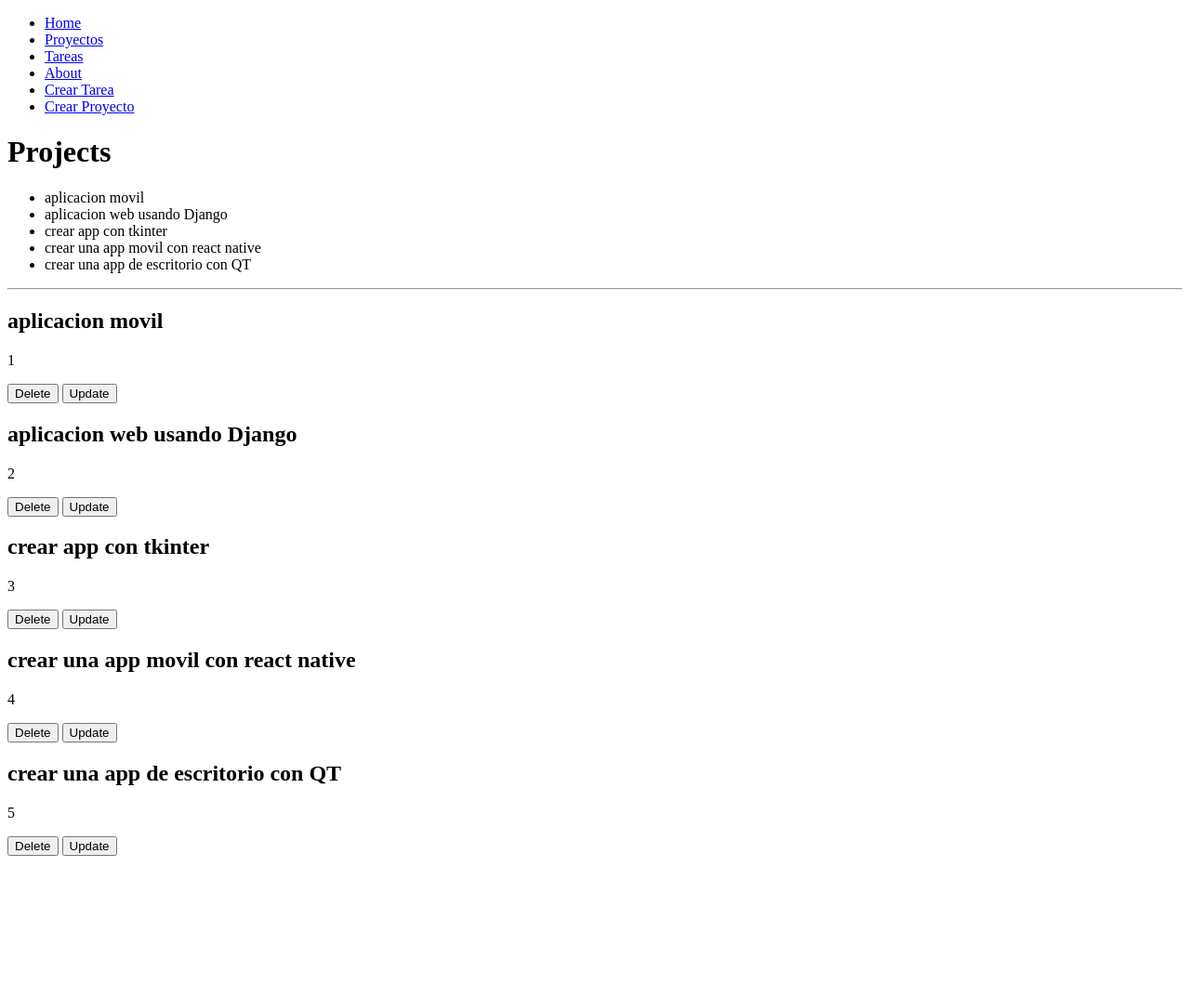
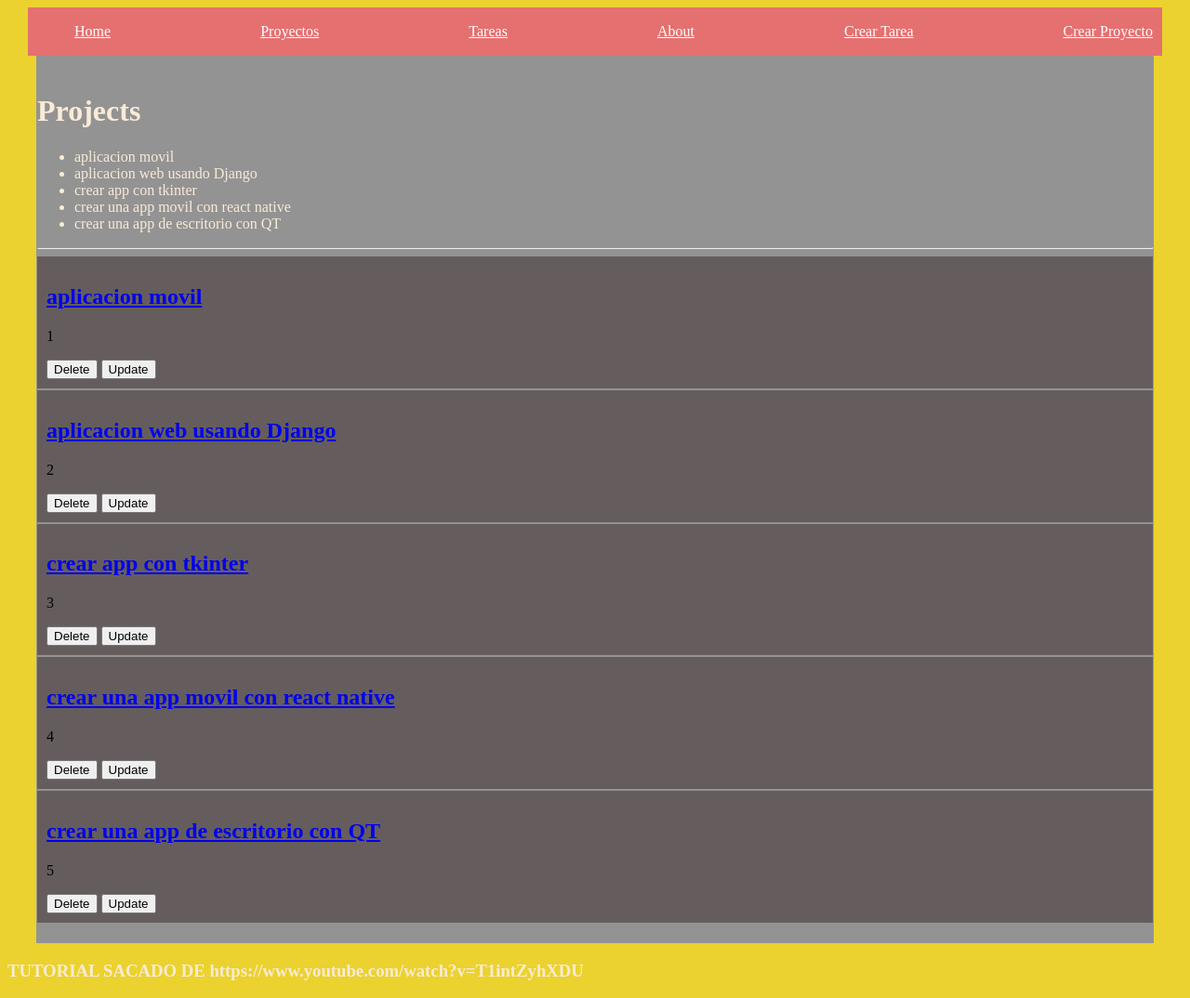
Before and after one commit to JorgeOrVerMur/Django-project, a Django app: page /myapp/projects/ in a window 1280 px wide. Shown: the whole page at 93% size. Before the commit the page ends 921 px from the top, so only its background shows below. Run offline with Django 5.2, Linux system fonts and the light colour scheme; data comes from the database, SQL or seed files in the repository.

Commit message:
feat: implement project details view, task/project creation forms, and site-wide base layout with navigation

```diff
--- a/myapp/form.py
+++ b/myapp/form.py
@@ -2,11 +2,11 @@
 from django import forms
 
 class CreateNewTask(forms.Form):
-    title = forms.CharField(label="Titulo de tarea", max_length=200)
-    description = forms.CharField(widget=forms.Textarea, label="Descripcion", required=False)
+    title = forms.CharField(label="Titulo de tarea", max_length=200, widget=forms.TextInput(attrs={'class': 'input'}))
+    description = forms.CharField(widget=forms.Textarea(attrs={'class': 'input'}), label="Descripcion", required=False)
     done = forms.BooleanField(label="¿Tarea realizada?", required=False, initial=False)
 
 class CreateNewProject(forms.Form):
-    name = forms.CharField(label="Nombre del proyecto", max_length=200)
+    name = forms.CharField(label="Nombre del proyecto", max_length=200, widget=forms.TextInput(attrs={'class': 'input'}))
     #description = forms.CharField(widget=forms.Textarea, label="Descripcion", required=False)
     #url = forms.CharField(widget=forms.Textarea, label="URL", required=False)
--- /dev/null
+++ b/myapp/static/styles/main.css
@@ -0,0 +1,51 @@
+body {
+    background-color: rgb(235, 210, 46);
+    color: antiquewhite;
+}
+
+.navbar {
+    background: #e57070;
+    max-width: 1200px;
+    margin: auto;
+    padding: 1px 10px;
+}
+
+.navbar ul {
+    display: flex;
+    justify-content: space-between;
+}
+
+.navbar ul li {
+    list-style: none;
+    text-decoration: none;
+}
+
+.navbar ul li a:hover {
+    color: aqua;
+}
+
+.navbar ul li a {
+    color: white;
+}
+
+.container {
+    max-width: 1200px;
+    background: #939393;
+    margin: auto;
+    padding: 20px 1px;
+}
+
+.card {
+    background: rgb(101, 93, 93);
+    color: black;
+    padding: 10px;
+    margin-bottom: 2px;
+}
+
+.input {
+    background: wheat;
+    padding: 10px;
+    margin: 5px;
+    text-align: center;
+    display: block;
+}
--- a/myapp/templates/layouts/base.html
+++ b/myapp/templates/layouts/base.html
@@ -1,15 +1,18 @@
+{%load static%}
+
 <!DOCTYPE html>
 <html lang="en">
 
 <head>
     <meta charset="UTF-8">
     <meta name="viewport" content="width=device-width, initial-scale=1.0">
-    <title>Document</title>
+    <title>Django projects</title>
+    <link rel="stylesheet" href="{% static 'styles/main.css' %}">
 </head>
 
 <body>
 
-    <nav>
+    <nav class="navbar ">
         <ul>
             <!-- <li><a href="/myapp">Home</a></li> -->
             <li><a href="{% url 'index' %}">Home</a></li>
@@ -26,8 +29,11 @@
         </ul>
     </nav>
 
-    {%block content%}
-    {%endblock%}
+    <main class="container">
+        {%block content%}
+        {%endblock%}
+    </main>
+    <h3>TUTORIAL SACADO DE https://www.youtube.com/watch?v=T1intZyhXDU</h3>
 </body>
 
 </html>
--- a/myapp/templates/projects/projects.html
+++ b/myapp/templates/projects/projects.html
@@ -16,8 +16,10 @@
 
 
 {% for project in projects %}
-<article>
-    <h2>{{ project.name }}</h2>
+<article class="card">
+    <a href="{% url 'project_detail' project.id %}">
+        <h2>{{ project.name }}</h2>
+    </a>
     <p>{{ project.description }}</p>
     <p>{{ project.id }}</p>
     <p>{{ project.url }}</p>
--- a/myapp/urls.py
+++ b/myapp/urls.py
@@ -8,8 +8,9 @@ urlpatterns = [
     path("hello/<str:username>/", views.hello, name="hello"),
     path("hello2/<int:id>/", views.hello2, name="hello2"),
     path("projects/", views.projects, name="projects_lista"),
+    path("projects/create/", views.create_project, name="create_project"),
+    path("projects/<int:id>", views.project_detail, name="project_detail"),
     #path("tasks/<int:id>", views.tasks),
     path("tasks/", views.tasks, name="tasks_lista"),
     path("tasks/create/", views.create_task, name="create_task"),
-    path("projects/create/", views.create_project, name="create_project"),
 ]
--- a/myapp/views.py
+++ b/myapp/views.py
@@ -1,10 +1,10 @@
 # pyrefly: ignore [missing-import]
-from django.shortcuts import render
+from django.shortcuts import render, get_object_or_404, redirect
 # pyrefly: ignore [missing-import]
 from django.http import HttpResponse, JsonResponse
+# pyrefly: ignore [missing-import]
 from .models import Project, Task
 # pyrefly: ignore [missing-import]
-from django.shortcuts import get_object_or_404, redirect
 from .form import CreateNewTask, CreateNewProject
 
 # Create your views here.
@@ -53,7 +53,8 @@ def create_task(request):
     else:
         done_value = 'done' in request.POST
         Task.objects.create(title=request.POST["title"], description=request.POST["description"], done=done_value, project = Project.objects.first())
-        #return redirect("/myapp/tasks") #esto es lo mismo que la siguiente linea, pero usando el nombre de la ruta, se recomienda usar el nombre de la ruta
+        #return redirect("/myapp/tasks")
+        # esto es lo mismo que la siguiente linea, pero usando el nombre de la ruta, se recomienda usar el nombre de la ruta
         return redirect("tasks_lista")
 
 def create_project(request):
@@ -67,3 +68,9 @@ def create_project(request):
         print(project)
         #return redirect("/myapp/projects")
         return redirect("projects_lista")
+
+def project_detail(request, id):
+    # project = Project.objects.get(id=id) #esto da error si no existe el proyecto, por eso es mejor usar get_object_or_404
+    project = get_object_or_404(Project, id=id)
+    tasks = Task.objects.filter(project=project)
+    return render(request, "projects/detail.html", {"project": project, "tasks": tasks})
```
Also changed, not shown: myapp/templates/index.html (+5 -3 lines), myapp/templates/projects/detail.html (added, +12 -0 lines), myapp/static/logo_dattapro.png (added).
